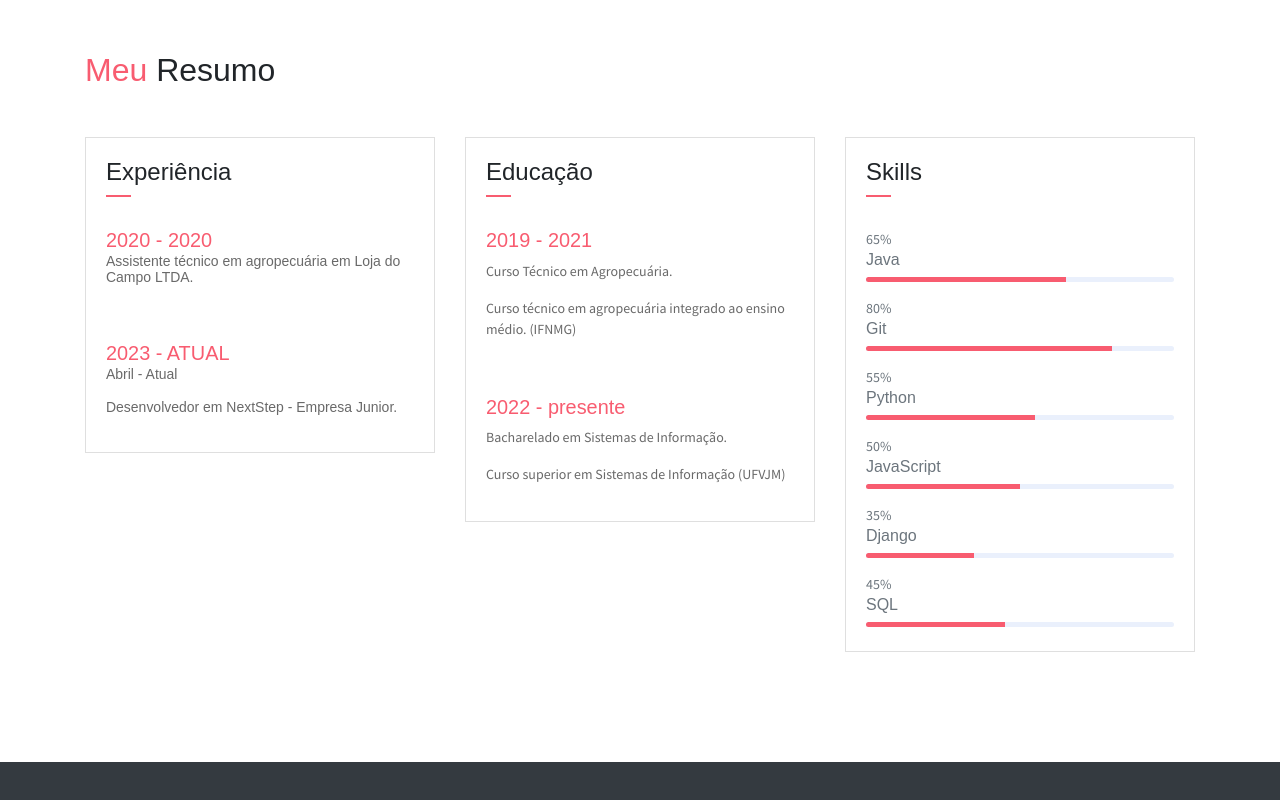
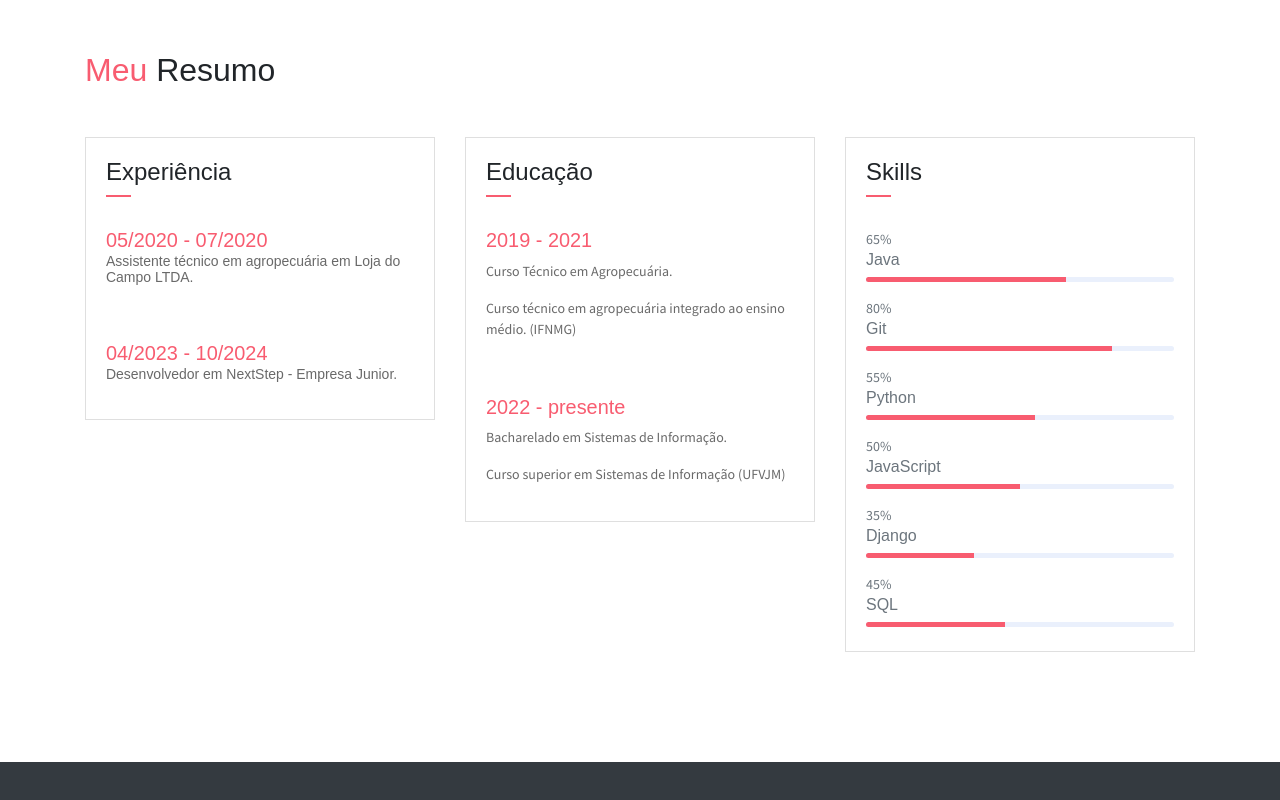
Before and after one commit to EmanuelGDev/portfolio, a plain HTML site: page index.html in a window 1280 px wide. Shown: the part 1181-1981 px from the top of the page. Drawn offline with Linux system fonts and the light colour scheme; some packages are replaced by stand-ins of ours.

Commit message:
corrigindo datas

```diff
--- a/index.html
+++ b/index.html
@@ -113,12 +113,11 @@
                             </div>
                         </div>
                         <div class="card-body">
-                            <h6 class="title text-danger">2020 - 2020
+                            <h6 class="title text-danger">05/2020  -  07/2020
                             <P class="subtitle">Assistente técnico em agropecuária em Loja do Campo LTDA.</P>
                         </div>
                         <div class="card-body">
-                            <h6 class="title text-danger">2023 - ATUAL
-                                <p>Abril - Atual</p>
+                            <h6 class="title text-danger">04/2023   -  10/2024
                             <P class="subtitle">Desenvolvedor em NextStep - Empresa Junior.</P>
                         </div>
                     </div>
```
